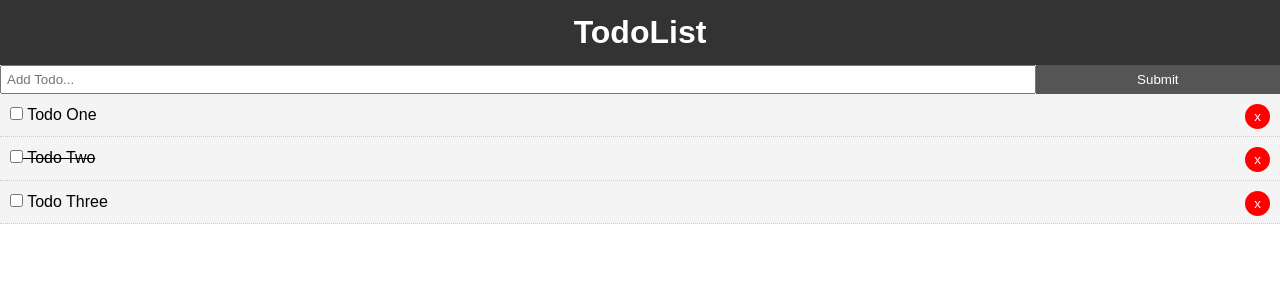
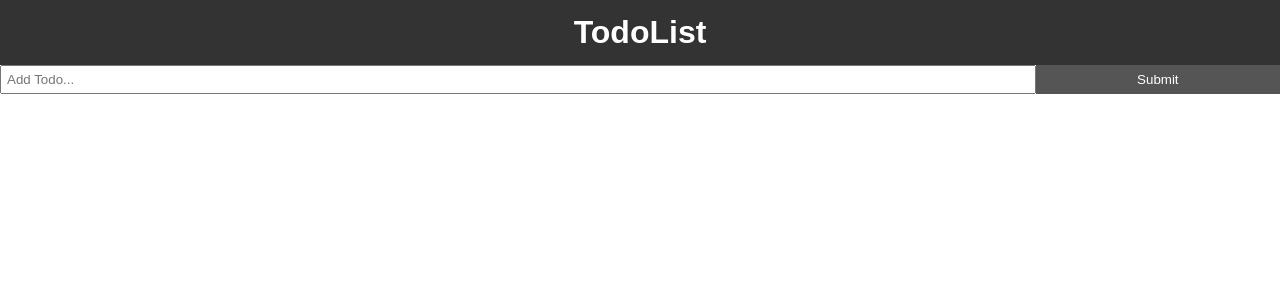
Before and after one commit to Christianbenjaminsson/vue_crash_todolist, a Vue app: page / in a window 1280 px wide. Shown: the top 300 px of the page. Built offline with nearby package versions, Linux system fonts and the light colour scheme.

Commit message:
Remove todos from array. Install and import Axios

```diff
--- a/package.json
+++ b/package.json
@@ -8,6 +8,7 @@
     "lint": "vue-cli-service lint"
   },
   "dependencies": {
+    "axios": "^0.21.1",
     "core-js": "^3.6.5",
     "uuid": "^8.3.2",
     "vue": "^2.6.11"
--- a/src/App.vue
+++ b/src/App.vue
@@ -10,6 +10,7 @@
 import Header from './components/layout/Header';
 import Todos from './components/Todos';
 import AddTodo from './components/AddTodo';
+import axios from 'axios';
 
 export default {
   name: 'App',
@@ -20,23 +21,7 @@ export default {
   },
   data() {
     return {
-      todos: [
-        {
-          id: 1,
-          title: 'Todo One',
-          completed: false
-        },
-        {
-          id: 2,
-          title: 'Todo Two',
-          completed: true
-        },
-        {
-          id: 3,
-          title: 'Todo Three',
-          completed: false
-        }
-      ]
+      todos: []
     }
   },
   methods: {
@@ -46,6 +31,9 @@ export default {
     addTodo(newTodo) {
       this.todos = [...this.todos, newTodo];
     }
+  },
+  created() {
+
   }
 }
 </script>
```
Also changed, not shown: 1 other file (tests, documents, lock files or other folders).
